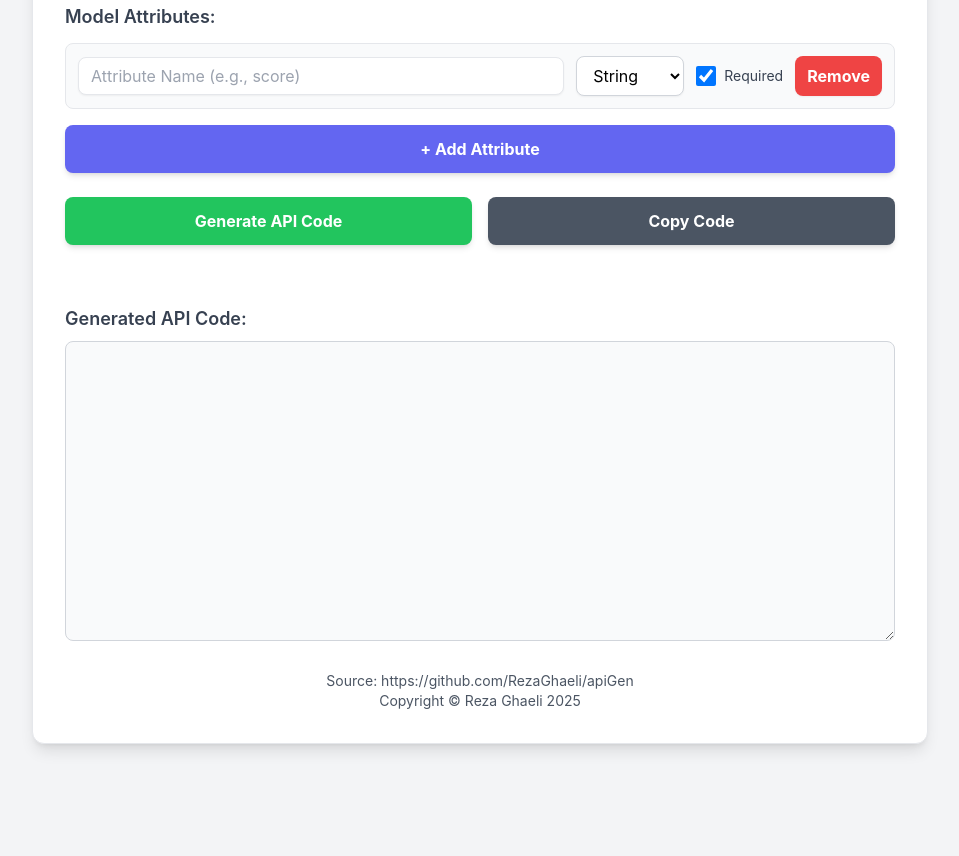
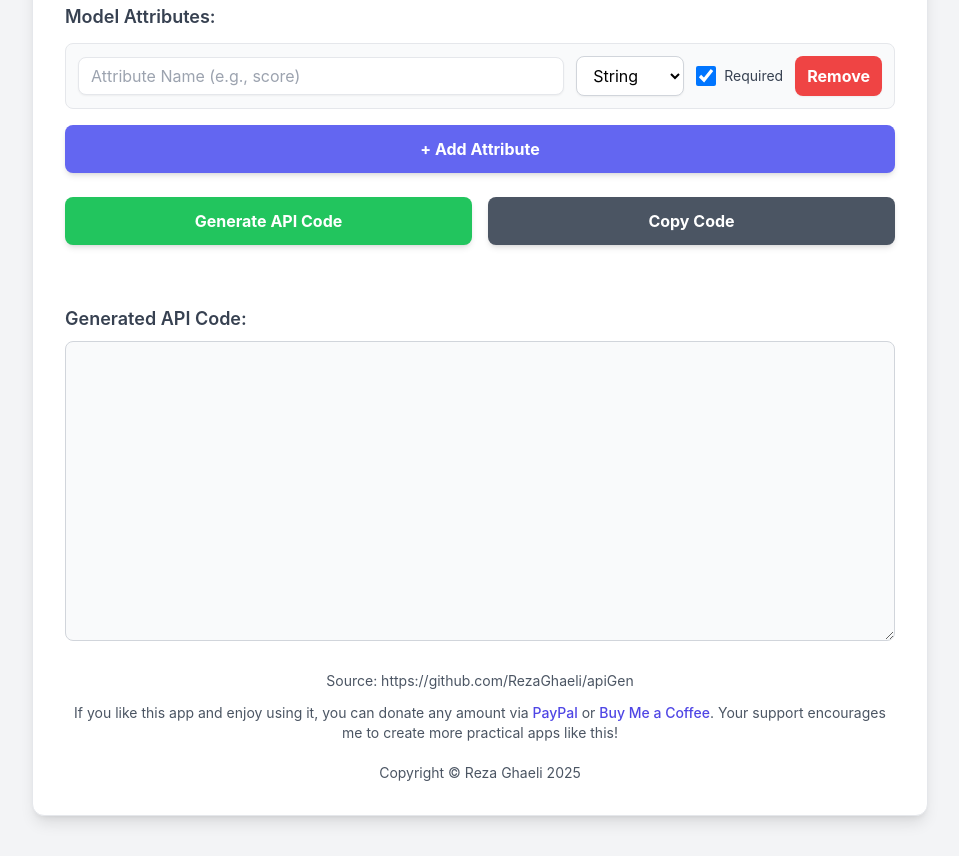
Before and after one commit to RezaGhaeli/apiGen, a plain HTML site: page index.html in a window 1280 px wide. Shown: the part 600-1456 px from the top of the page, without its empty margins (160-1119 px from the left). Before the commit the page ends 1384 px from the top, so only its background shows below. Drawn offline with nearby package versions, Linux system fonts and the light colour scheme.

Commit message:
fixing footer adding buy me a coffee

```diff
--- a/index.html
+++ b/index.html
@@ -99,6 +99,14 @@
                 Source: https://github.com/RezaGhaeli/apiGen
             </a>
             <br>
+            <p class="mt-3">
+                If you like this app and enjoy using it, you can donate any amount via
+                <a href="https://paypal.me/rezaghaeli" target="_blank" rel="noopener noreferrer" class="text-indigo-600 hover:text-indigo-800 font-medium">PayPal</a>
+                or
+                <a href="https://buymeacoffee.com/rezaghaeli" target="_blank" rel="noopener noreferrer" class="text-indigo-600 hover:text-indigo-800 font-medium">Buy Me a Coffee</a>.
+                Your support encourages me to create more practical apps like this!
+            </p>
+            <br>
             Copyright &copy; Reza Ghaeli 2025
         </footer>
     </div>
```
